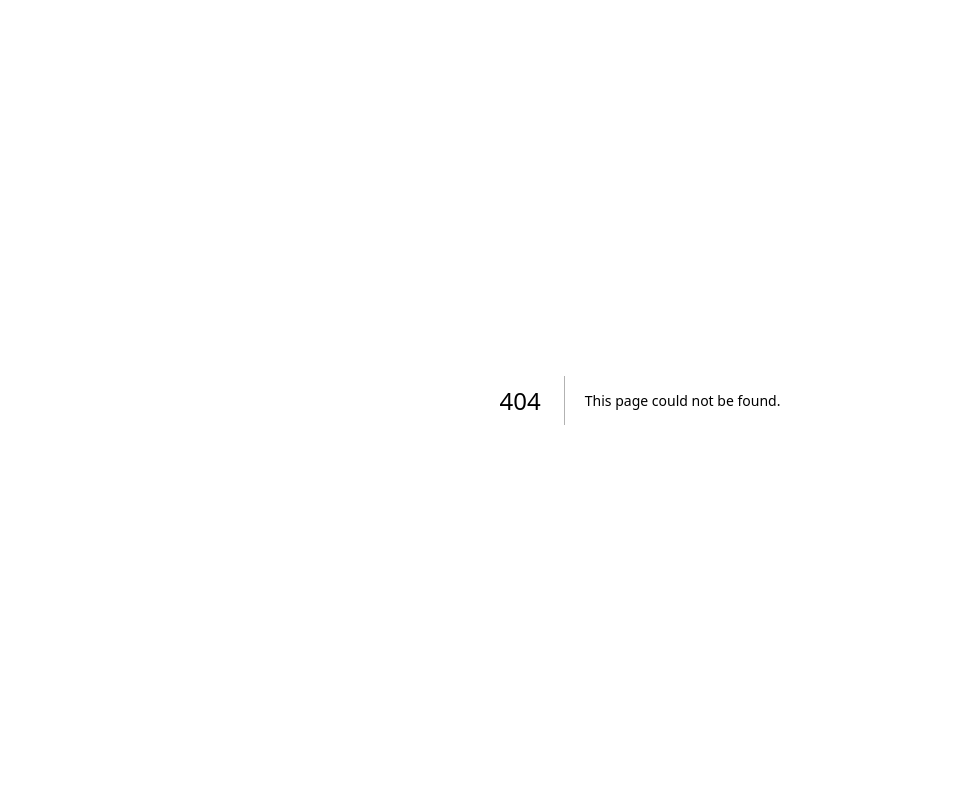
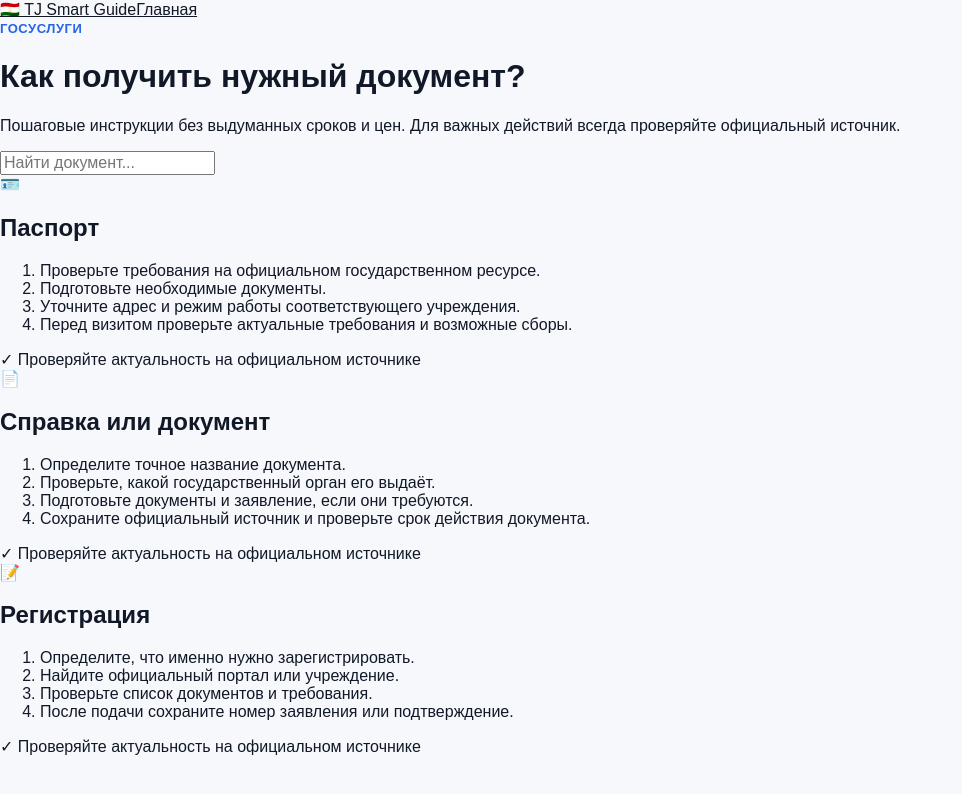
Before and after one commit to anisjanee/TJ-Smart-Guide, a Next.js app in the folder frontend/: page /guides in a window 1280 px wide. Before the commit this address had no page. Shown: the top 794 px of the page, without its empty margins (0-962 px from the left). Built offline with nearby package versions, Linux system fonts and the light colour scheme.

Commit message:
feat: add professional document guides section

```diff
--- /dev/null
+++ b/frontend/app/guides/page.tsx
@@ -0,0 +1,23 @@
+"use client";
+
+import Link from "next/link";
+import { useMemo, useState } from "react";
+
+const guides = [
+  { id: "passport", title: "Паспорт", icon: "🪪", steps: ["Проверьте требования на официальном государственном ресурсе.", "Подготовьте необходимые документы.", "Уточните адрес и режим работы соответствующего учреждения.", "Перед визитом проверьте актуальные требования и возможные сборы."] },
+  { id: "certificate", title: "Справка или документ", icon: "📄", steps: ["Определите точное название документа.", "Проверьте, какой государственный орган его выдаёт.", "Подготовьте документы и заявление, если они требуются.", "Сохраните официальный источник и проверьте срок действия документа."] },
+  { id: "registration", title: "Регистрация", icon: "📝", steps: ["Определите, что именно нужно зарегистрировать.", "Найдите официальный портал или учреждение.", "Проверьте список документов и требования.", "После подачи сохраните номер заявления или подтверждение."] },
+];
+
+export default function GuidesPage() {
+  const [query, setQuery] = useState("");
+  const filtered = useMemo(() => guides.filter((g) => g.title.toLowerCase().includes(query.toLowerCase())), [query]);
+  return (
+    <main className="subPage"><div className="subContainer">
+      <nav className="subNav"><Link href="/">🇹🇯 TJ Smart Guide</Link><Link href="/">Главная</Link></nav>
+      <header className="pageHeader"><span className="eyebrow">Госуслуги</span><h1>Как получить нужный документ?</h1><p>Пошаговые инструкции без выдуманных сроков и цен. Для важных действий всегда проверяйте официальный источник.</p></header>
+      <div className="pageSearch"><input value={query} onChange={(e) => setQuery(e.target.value)} placeholder="Найти документ..." aria-label="Поиск документа" /></div>
+      <section className="guideGrid">{filtered.map((guide) => <article className="guideCard" key={guide.id}><div className="guideIcon">{guide.icon}</div><h2>{guide.title}</h2><ol>{guide.steps.map((step, i) => <li key={i}>{step}</li>)}</ol><div className="verified">✓ Проверяйте актуальность на официальном источнике</div></article>)}</section>
+    </div></main>
+  );
+}
```
